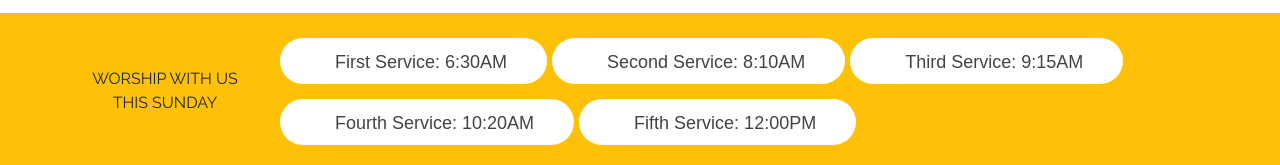
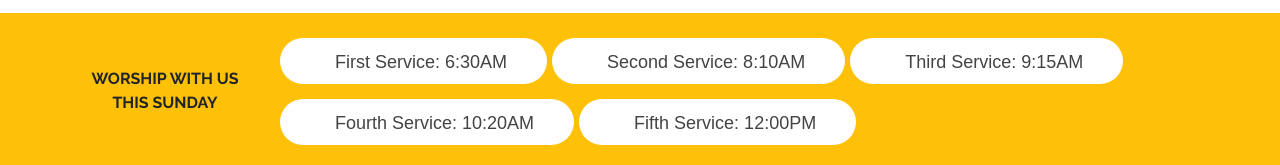
Before and after one commit to Dogunfx/champion-site, a Next.js app: page / in a window 1280 px wide. Shown: the part 761-926 px from the top of the page. Built offline with nearby package versions, Linux system fonts and the light colour scheme; a web font is replaced by a local one.

Commit message:
added service hour section

```diff
--- a/pages/index.jsx
+++ b/pages/index.jsx
@@ -73,7 +73,9 @@
           <Container>
             <Row className="justify-content-center align-items-center">
               <Col>
-                <p className="text-center">WORSHIP WITH US THIS SUNDAY</p>
+                <p className="text-center">
+                  <strong>WORSHIP WITH US THIS SUNDAY</strong>
+                </p>
               </Col>
               <Col sm={10}>
                 <DefaultButton bg="bg-white" content="First Service: 6:30AM" />
```
